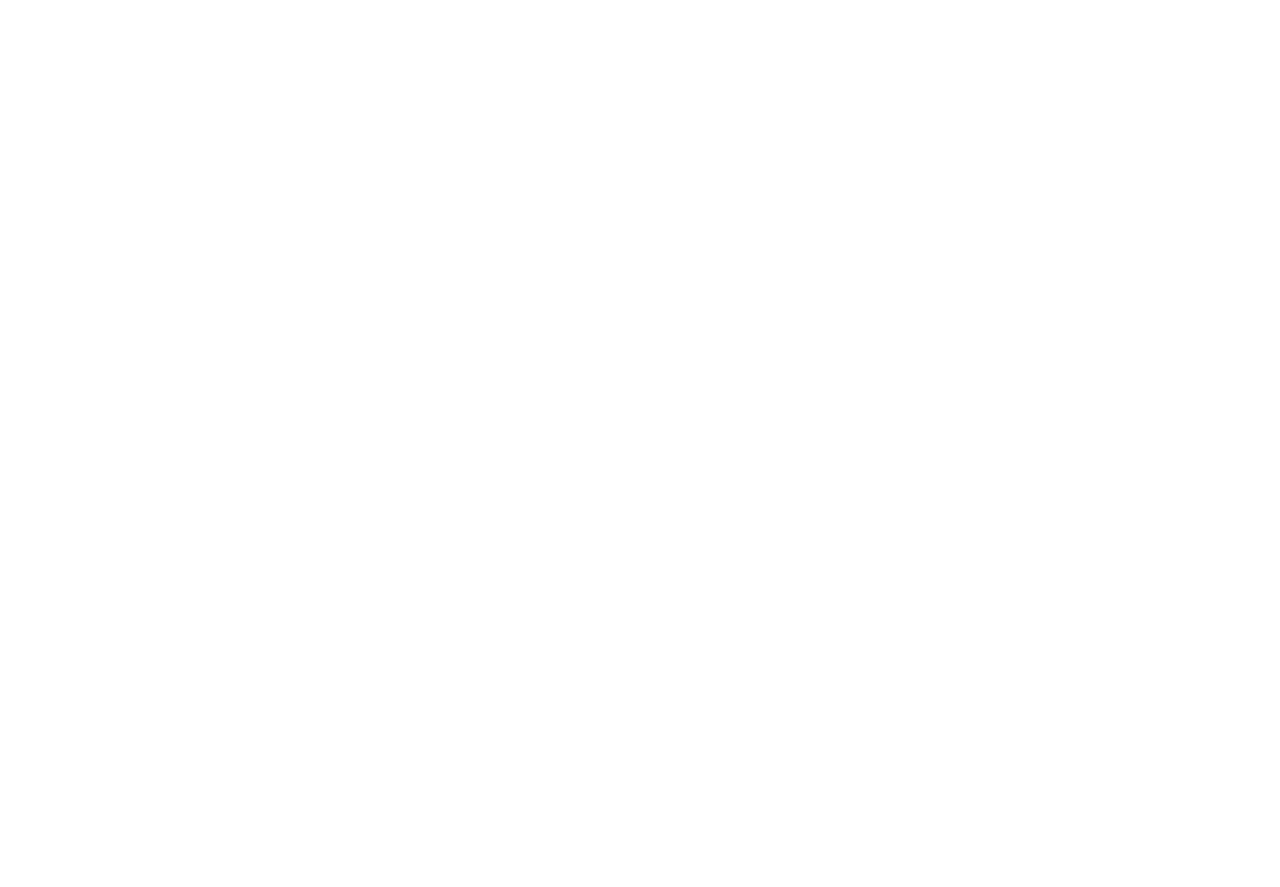
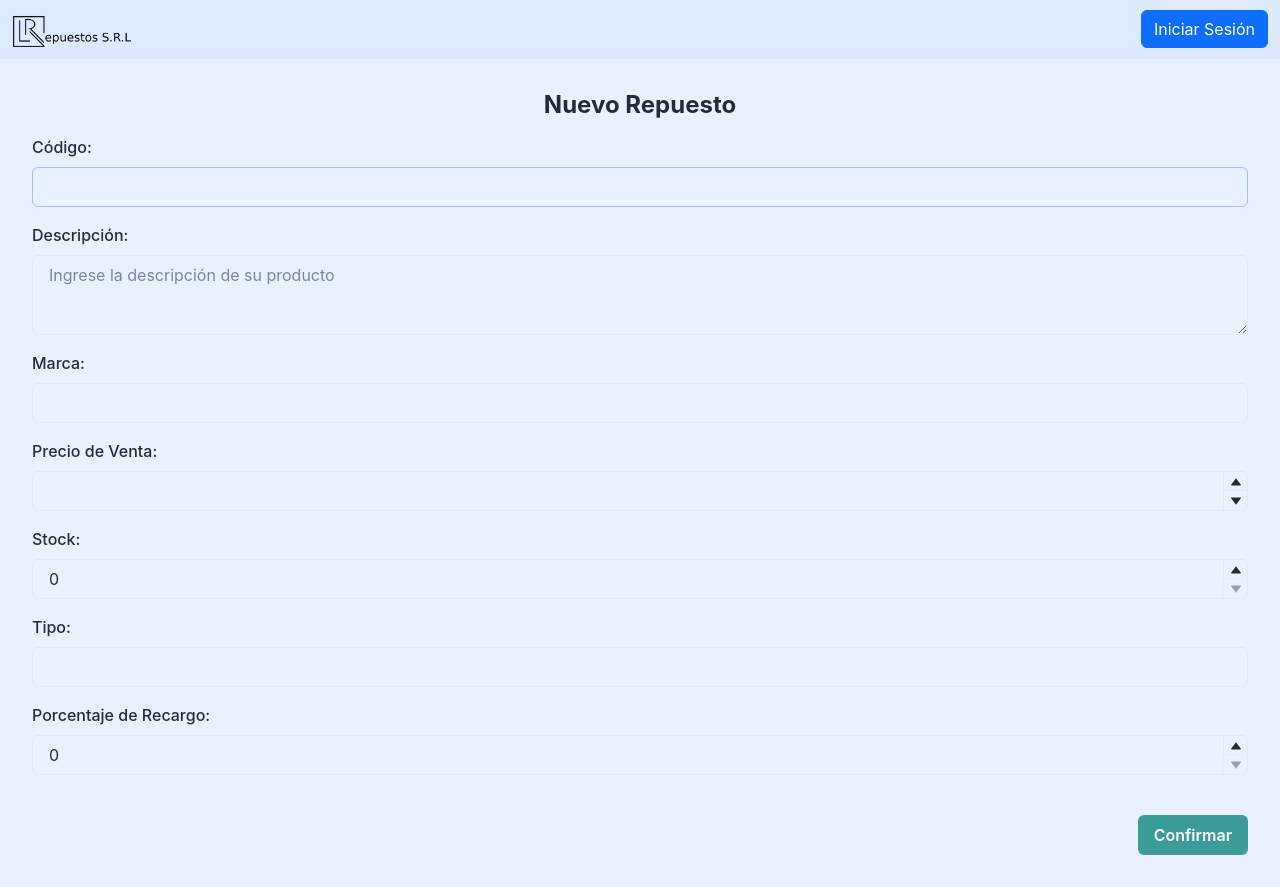
Before and after one commit to EzeBernaldez/Sistema_Facturacion_Lopez, a React (Create React App) app in the folder client/: page /repuestos/nuevo in a window 1280 px wide. Before the commit this address had no page. Before the commit the page ends 800 px from the top, so only its background shows below. Built offline with nearby package versions, Linux system fonts and the light colour scheme.

Commit message:
RepuestosPost

```diff
--- a/client/src/App.js
+++ b/client/src/App.js
@@ -2,7 +2,8 @@
 import { BrowserRouter as Router, Routes, Route } from 'react-router-dom';
 import Home from './pages/Home';
 import Login from './pages/Login';
-import Repuestos from './pages/Repuestos';
+import Repuestos from './pages/Repuestos/index';
+import RepuestosPost from './pages/Repuestos/RepuestosPost';
 import './App.css';
 
 function App() {
@@ -13,6 +14,7 @@
             <Route path="/" element={<Home />} />
             <Route path="/login" element={<Login />} />
             <Route path="/repuestos" element={<Repuestos />}/>
+            <Route path='/repuestos/nuevo' element={<RepuestosPost />} />
           </Routes>
         </div>
       </Router>
--- /dev/null
+++ b/client/src/pages/Repuestos/RepuestosPost.jsx
@@ -0,0 +1,195 @@
+import React, { useState } from "react";
+import Header from "../../components/Header";
+import * as Yup from 'yup';
+import { useFormik } from 'formik';
+import { useNavigate } from "react-router-dom";
+import {
+    Box,
+    VStack,
+    FormControl,
+    FormLabel,
+    Input,
+    FormErrorMessage,
+    Button,
+    Collapse,
+    Alert,
+    AlertIcon,
+    Textarea,
+    NumberInput,
+    NumberInputField,
+    NumberInputStepper,
+    NumberIncrementStepper,
+    NumberDecrementStepper,
+    Heading,
+} from '@chakra-ui/react';
+import api from "../../utils/api";
+import BeatLoader from "react-spinners/BeatLoader";
+
+
+const RepuestosPost = () => {
+
+    const [loading,setLoading] = useState(false);
+    const [error, setError] = useState("");
+    const navigate = useNavigate();
+
+    const formik = useFormik({
+        initialValues: {
+            codigo: '',
+            descripcion: '',
+            marca: '',
+            precio_venta: '',
+            stock: 0,
+            tipo: '',
+            porcentaje_recargo: 0,
+        },
+        onSubmit: async (values) => {
+            setLoading(true);
+            setError('');
+            try{
+
+                const payload = {
+                    ...values,
+                    precio_venta: parseFloat(values.precio_venta)
+                        .toFixed(2)
+                        .toString(),
+                };
+                await api.post('/api/repuestos/', payload);
+
+                setLoading(false);
+                formik.resetForm();
+                navigate('/repuestos');
+            }
+            catch (err){
+
+                setLoading(false);
+                if (err.response?.status === 400) {
+                    formik.setFieldError('codigo', 'El código de repuesto ya existe. Por favor, use otro código');
+                } else {
+                    setError('Error al crear el repuesto. Intente nuevamente.');
+                }
+                console.error('Error:', err.response?.data);
+            }
+        },
+        validationSchema: Yup.object({
+            codigo: Yup.string().trim().max(30, 'Debe ingresar un código menor a 30 dígitos').required('Debe ingresar un código de repuesto.'),
+            descripcion: Yup.string().trim().min(5, 'Debe ingresar una descripción más precisa del repuesto.').max(70,'Debe ingresar una descripción más acotada del repuesto.').required('Debe ingresar una descripción del repuesto.'),
+            marca: Yup.string().trim().max(100,'Debe ingresar una nombre más acotado, pruebe con alguna abreviación del nombre original.').required('Debe ingresar la marca del repuesto.'),
+            precio_venta: Yup.string().matches(/^\d{1,10}(\.\d+)?$/, "Debe tener hasta 10 dígitos").required("El precio de venta es obligatorio"),
+            stock: Yup.number().min(0,"Debe ser un valor mayor o igual a 0").required("Debe ingresar un número de stock"),
+            tipo: Yup.string().max(100, 'Debe ingresar un tipo con menos de 100 caracteres.'),
+            porcentaje_recargo: Yup.number().min(0,'Debe ingresar un porcentaje de recargo mayor o igual a 0').required('Debe ingresar un porcentaje de recargo'),
+        })
+    });
+
+    return(
+        <>
+        <Collapse in={!!error} animateOpacity>
+                <Box
+                    position="fixed"
+                    top="1rem"
+                    left='50%'
+                    transform="translateX(-50%)"
+                    zIndex={9999}
+                    w="90%"
+                    maxW="lg"
+                >
+                    <Alert status='error' variant="left-accent" borderRadius="md" boxShadow="md">
+                    <AlertIcon />
+                        {error}
+                    </Alert>
+                </Box>
+        </Collapse>
+        <header>
+            <Header />
+        </header>
+        <main>
+            <Box boxShadow="md" bg="#E8F1FF" p={8} width='100%' opacity='0.95'>
+                <Heading as='h2' fontSize='2xl' mb={4}>Nuevo Repuesto</Heading>
+                <form onSubmit={formik.handleSubmit}>
+                    <VStack gap="4" alignItems='flex-start'>
+                        <FormControl width='100%' isInvalid={!!formik.errors.codigo}>
+                            <FormLabel htmlFor="codigo">Código:</FormLabel>
+                            <Input
+                            id="codigo"
+                            width='100%'
+                            border='1px solid #A0BDE8'
+                            {...formik.getFieldProps("codigo")}
+                            />
+                            <FormErrorMessage>{formik.errors.codigo}</FormErrorMessage>
+                        </FormControl>
+                        <FormControl width='100%' isInvalid={formik.touched.descripcion && !!formik.errors.descripcion}>
+                            <FormLabel htmlFor="descripcion">Descripción:</FormLabel>
+                            <Textarea
+                                id='descripcion'
+                                placeholder="Ingrese la descripción de su producto"
+                                {...formik.getFieldProps('descripcion')}
+                            />
+                            <FormErrorMessage>{formik.errors.descripcion}</FormErrorMessage>
+                        </FormControl>
+                        <FormControl width='100%' isInvalid={formik.touched.marca && !!formik.errors.marca}>
+                            <FormLabel htmlFor="marca">Marca:</FormLabel>
+                            <Input
+                                id='marca'
+                                {...formik.getFieldProps('marca')}
+                            />
+                            <FormErrorMessage>{formik.errors.marca}</FormErrorMessage>
+                        </FormControl>
+                        <FormControl width='100%' isInvalid={formik.touched.precio_venta && !!formik.errors.precio_venta}>
+                            <FormLabel htmlFor="precio">Precio de Venta:</FormLabel>
+                            <NumberInput id="precio" min={0} precision={2} step={0.05} value={formik.values.precio_venta}
+                            onChange={(value) => formik.setFieldValue('precio_venta', value)}>
+                                <NumberInputField />
+                                <NumberInputStepper>
+                                    <NumberIncrementStepper />
+                                    <NumberDecrementStepper />
+                                </NumberInputStepper>
+                            </NumberInput>
+                            <FormErrorMessage>{formik.errors.precio_venta}</FormErrorMessage>
+                        </FormControl>
+                        <FormControl width='100%' isInvalid={formik.touched.stock && !!formik.errors.stock}>
+                            <FormLabel htmlFor="stock">Stock:</FormLabel>
+                            <NumberInput id="stock" min={0} step={1} value={formik.values.stock}
+                            onChange={(value) => formik.setFieldValue('stock', value)}>
+                                <NumberInputField />
+                                <NumberInputStepper>
+                                    <NumberIncrementStepper />
+                                    <NumberDecrementStepper />
+                                </NumberInputStepper>
+                            </NumberInput>
+                            <FormErrorMessage>{formik.errors.stock}</FormErrorMessage>
+                        </FormControl>
+                        <FormControl width='100%' isInvalid={formik.touched.tipo && !!formik.errors.tipo}>
+                            <FormLabel htmlFor="tipo">Tipo:</FormLabel>
+                            <Input
+                                id='tipo'
+                                {...formik.getFieldProps('tipo')}
+                            />
+                            <FormErrorMessage>{formik.errors.tipo}</FormErrorMessage>
+                        </FormControl>
+                        <FormControl width='100%' isInvalid={formik.touched.porcentaje_recargo && !!formik.errors.porcentaje_recargo}>
+                            <FormLabel htmlFor="porcentaje">Porcentaje de Recargo:</FormLabel>
+                            <NumberInput id="porcentaje" min={0} step={1} value={formik.values.porcentaje_recargo}
+                            onChange={(value) => formik.setFieldValue('porcentaje_recargo', value)}>
+                                <NumberInputField />
+                                <NumberInputStepper>
+                                    <NumberIncrementStepper />
+                                    <NumberDecrementStepper />
+                                </NumberInputStepper>
+                            </NumberInput>
+                            <FormErrorMessage>{formik.errors.porcentaje_recargo}</FormErrorMessage>
+                        </FormControl>
+                    </VStack>
+                    <VStack alignItems='flex-end' mt={6}>
+                        <Button mt={4} colorScheme="teal" type="submit" isLoading={loading} spinner={<BeatLoader size={8} color="white" />}>
+                            Confirmar
+                        </Button>
+                    </VStack>
+
+                    </form>
+                </Box>
+        </main>
+        </>
+    )
+};
+
+export default RepuestosPost;
--- a/client/src/pages/Repuestos.jsx
+++ b/client/src/pages/Repuestos/index.jsx
@@ -1,7 +1,7 @@
 import { React , useEffect, useState} from 'react';
-import { useContexto } from "../contexts/GlobalContext";
-import api from '../utils/api';
-import  Header  from '../components/Header';
+import { useContexto } from "../../contexts/GlobalContext";
+import api from '../../utils/api';
+import  Header  from '../../components/Header';
 import {
     TableContainer,
     Table,
@@ -32,13 +32,6 @@
     } = useContexto();
 
     const {
-        codigo,
-        descripcion,
-        marca,
-        precio_venta,
-        stock,
-        tipo,
-        porcentaje_recargo,
         arrayRepuestos,
     } = estadoRepuestos;
 
@@ -61,7 +54,7 @@
             }
             fetchData();
         }
-    , [api]);
+    , []);
 
     return(
         <>
@@ -70,7 +63,7 @@
         </header>
 
         <Flex justifyContent='end' p={3} >
-            <IconButton colorScheme='blue' size='md' icon={<FontAwesomeIcon icon={faPlus}/>} onClick={() => navigate("/")}/>
+            <IconButton colorScheme='blue' size='md' icon={<FontAwesomeIcon icon={faPlus}/>} onClick={() => navigate("/repuestos/nuevo")}/>
         </Flex>
         <Stack mt={6}>
             <TableContainer>
```
Also changed, not shown: 1 other file (tests, documents, lock files or other folders).
